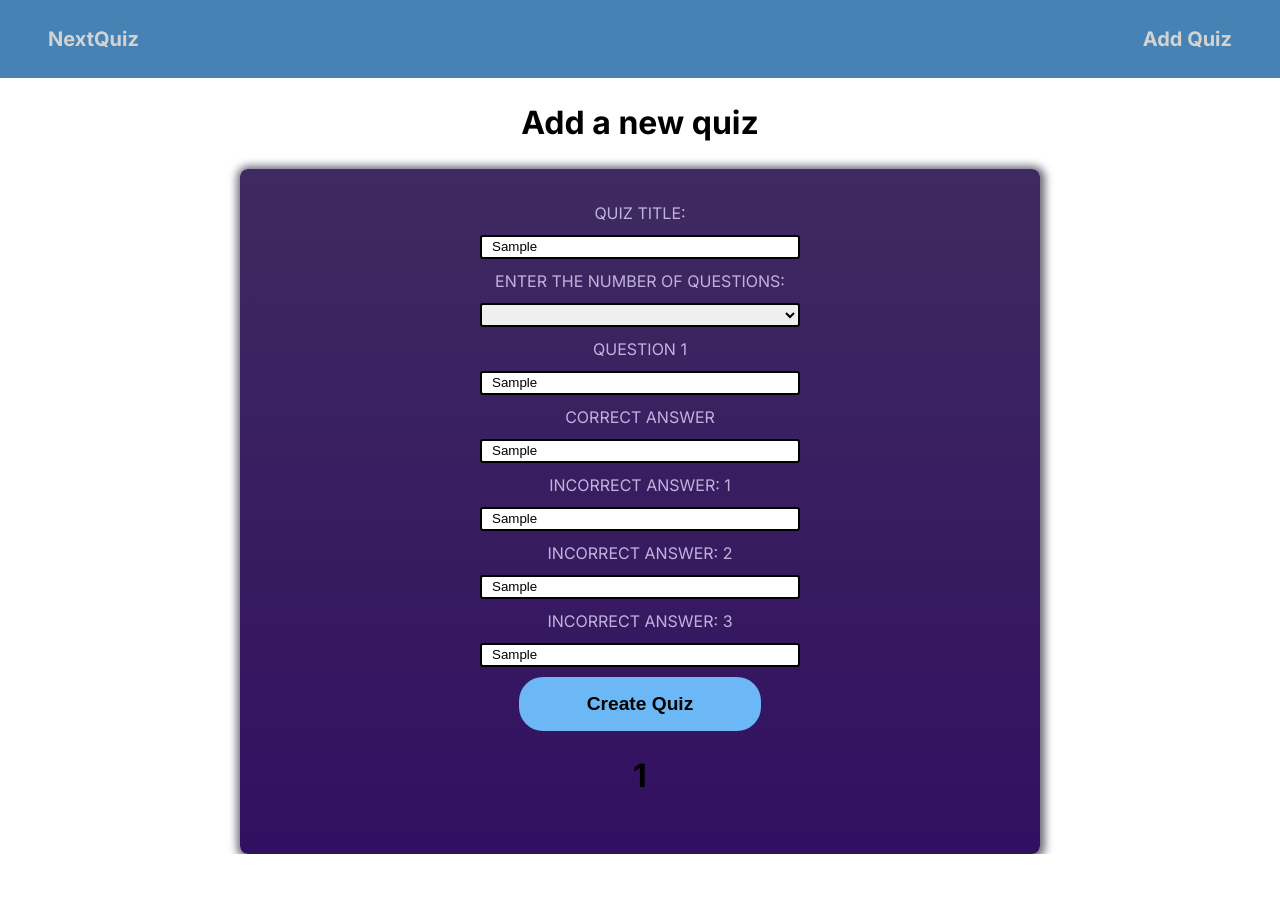
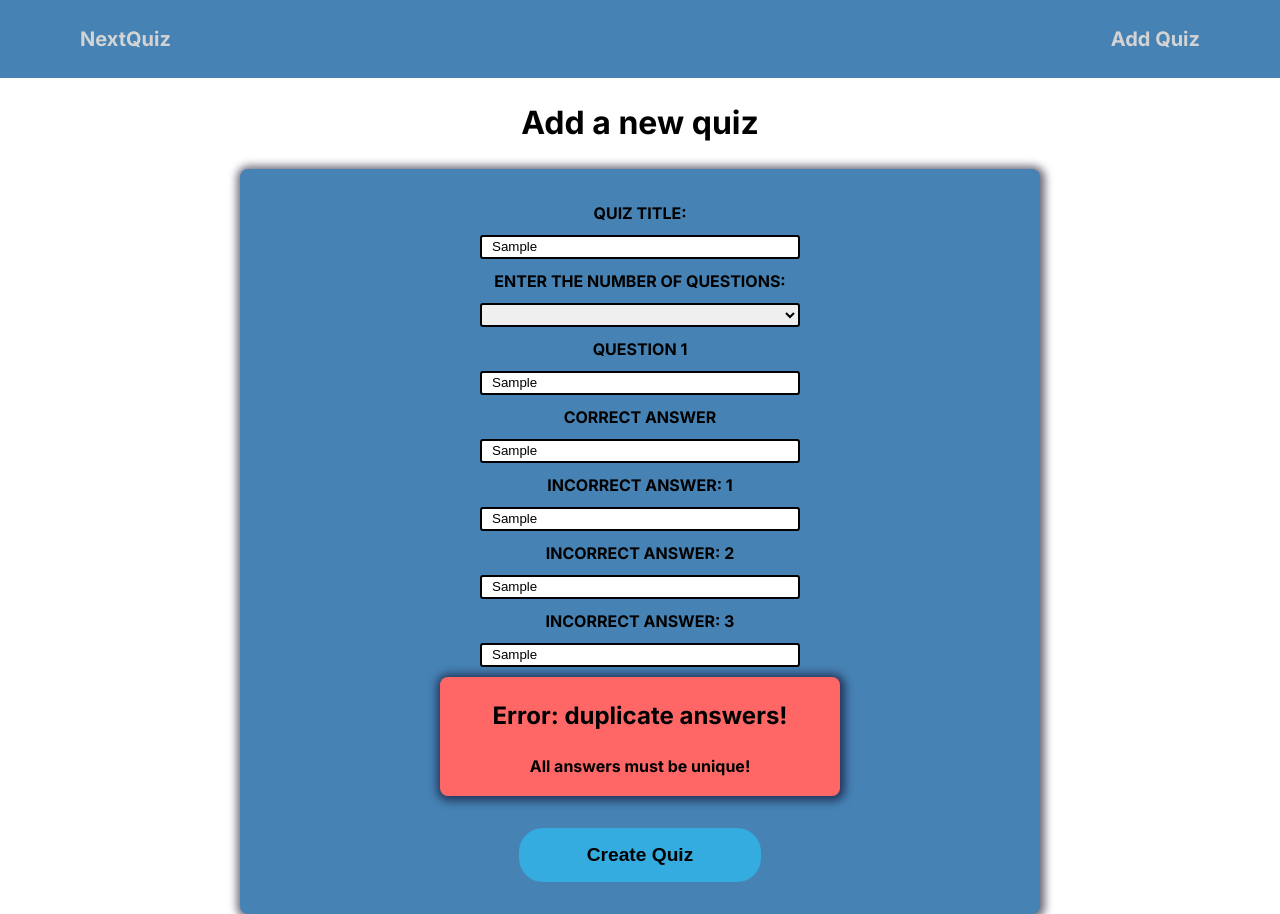
Before and after one commit to rjoshf/Nextjs-quizapp, a Next.js app: page /newquiz in a window 1280 px wide. Both pictures are taken after typing "Sample", "Sample", "Sample", "Sample", "Sample", "Sample" into the empty fields and a click on the button "Create Quiz". Before the commit the page ends 854 px from the top, so only its background shows below. Built offline with nearby package versions, Linux system fonts and the light colour scheme.

Commit message:
Added more error handling

```diff
--- a/components/Navbar.module.css
+++ b/components/Navbar.module.css
@@ -3,7 +3,7 @@
     justify-content: space-between;
     align-items: center;
     background: #4682B4;
-    padding: 1.5rem 3rem;
+    padding: 1.5rem 5rem;
 }
 
 .navlink {
--- a/components/NewQuizForm.module.css
+++ b/components/NewQuizForm.module.css
@@ -2,20 +2,11 @@
     text-align: center;
 }
 
-.quizform {
-    max-width: 50rem;
-    margin: auto;
-    padding: 2rem;
-    background: linear-gradient(180deg, #3e2a60 0%, #321061 100%);
-    border-radius: 8px;
-    box-shadow: 1px 1px 8px 4px rgba(12, 5, 32, 0.6);
-    text-align: center;
-}
-
 .label {
-    color: #c1b2dd;
+    color: black;
     text-transform: uppercase;
     display: block;
+    font-weight: bold;
 }
 
 .input {
@@ -24,18 +15,19 @@
     border: 2px solid black;
     margin: 10px;
     padding: 10px;
-    height: 2px;
+    height: 10px;
 }
 
 .submitButton {
     background:none;
+    margin-top: 2rem;
     border:none;
     width: 33%;
     font-size: 1.2rem;
     padding: 1rem 2rem;
     border-radius: 24px;
     color: black;
-    background: #6cb7f5;
+    background: #34ace0;
     cursor: pointer;
     transition: all 0.2s ease-in-out;
     font-weight: bold;
@@ -43,5 +35,5 @@
 }
 
 .submitButton:hover {
-    background-color: #027de2;
+    background-color: rgba(46, 170, 223, 0.842);
 }
--- a/components/NewQuizForm.tsx
+++ b/components/NewQuizForm.tsx
@@ -4,6 +4,8 @@ import styles from './NewQuizForm.module.css'
 import { useRef, useState } from 'react'
 
 import { motion } from 'framer-motion'
+import Card from './UI/Card';
+import Error from './UI/Error';
 
 type quizData = {
     title: string | undefined;
@@ -18,6 +20,7 @@ type quizData = {
 const NewQuizForm: React.FC<{ onAddQuiz: (quizData: quizData) => void }> = ({ onAddQuiz }) => {
 
     const [isSubmitting, setIsSubmitting] = useState("Create Quiz")
+    const [duplicateAnswers, setDuplicateAnswers] = useState(false)
 
     const titleInputRef = useRef<HTMLInputElement>(null);
     const [numberOfQuestions, setNumberOfQuestions] = useState(1);
@@ -35,6 +38,7 @@ const NewQuizForm: React.FC<{ onAddQuiz: (quizData: quizData) => void }> = ({ on
     };
 
     const newQuizHandler = (event: React.FormEvent) => {
+        setDuplicateAnswers(false);
         event.preventDefault();
         const quizTitle = titleInputRef.current?.value;
         let quizQuestions = [];
@@ -67,6 +71,7 @@ const NewQuizForm: React.FC<{ onAddQuiz: (quizData: quizData) => void }> = ({ on
         if (hasDuplicates) {
             console.log("There are duplicate answers in the quiz!");
             hasDuplicates = false;
+            setDuplicateAnswers(true)
             return;
         }
 
@@ -82,7 +87,7 @@ const NewQuizForm: React.FC<{ onAddQuiz: (quizData: quizData) => void }> = ({ on
     return (
         <>
             <h1 className={styles.newquiztitle}>Add a new quiz</h1>
-            <div className={styles.quizform}>
+            <Card>
                 <form onSubmit={newQuizHandler}>
                     <div>
                         <label className={styles.label} htmlFor="title">Quiz Title: </label>
@@ -113,10 +118,10 @@ const NewQuizForm: React.FC<{ onAddQuiz: (quizData: quizData) => void }> = ({ on
                             ))}
                         </div>
                     ))}
+                    {duplicateAnswers && <Error errorTitle="Error: duplicate answers!" errorMessage="All answers must be unique!"></Error>}
                     <motion.button whileHover={{ scale: 1.02 }} transition={{ type: 'spring', ease: "easeOut", duration: 0.2 }} className={styles.submitButton} type="submit">{isSubmitting}</motion.button>
                 </form>
-                <h1>{numberOfQuestions}</h1>
-            </div>
+            </Card>
         </>
     );
 };
--- /dev/null
+++ b/components/UI/Error.module.css
@@ -0,0 +1,14 @@
+.errorContainer {
+    max-width: 25rem;
+    width: auto;
+    margin: auto;
+    padding: 0.1rem;
+    background: #FF6666;
+    border-radius: 8px;
+    box-shadow: 1px 1px 8px 4px rgba(12, 5, 32, 0.6);
+    text-align: center;
+}
+
+.errorContainer > p {
+    font-weight: bold;
+}
--- /dev/null
+++ b/components/UI/Error.tsx
@@ -0,0 +1,12 @@
+import styles from './Error.module.css'
+
+const Error: React.FC<{ errorTitle: string, errorMessage: string }> = ({ errorTitle, errorMessage }) => {
+    return (
+        <div className={styles.errorContainer}>
+            <h2>{errorTitle}</h2>
+            <p>{errorMessage}</p>
+        </div>
+    )
+}
+
+export default Error;
```
